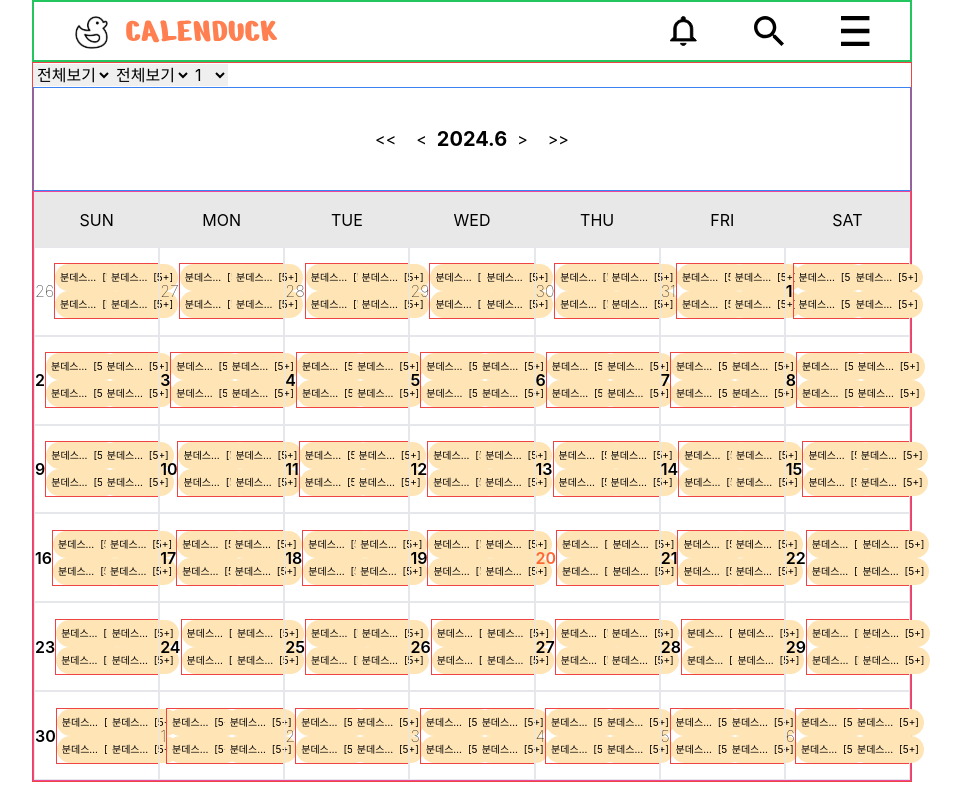
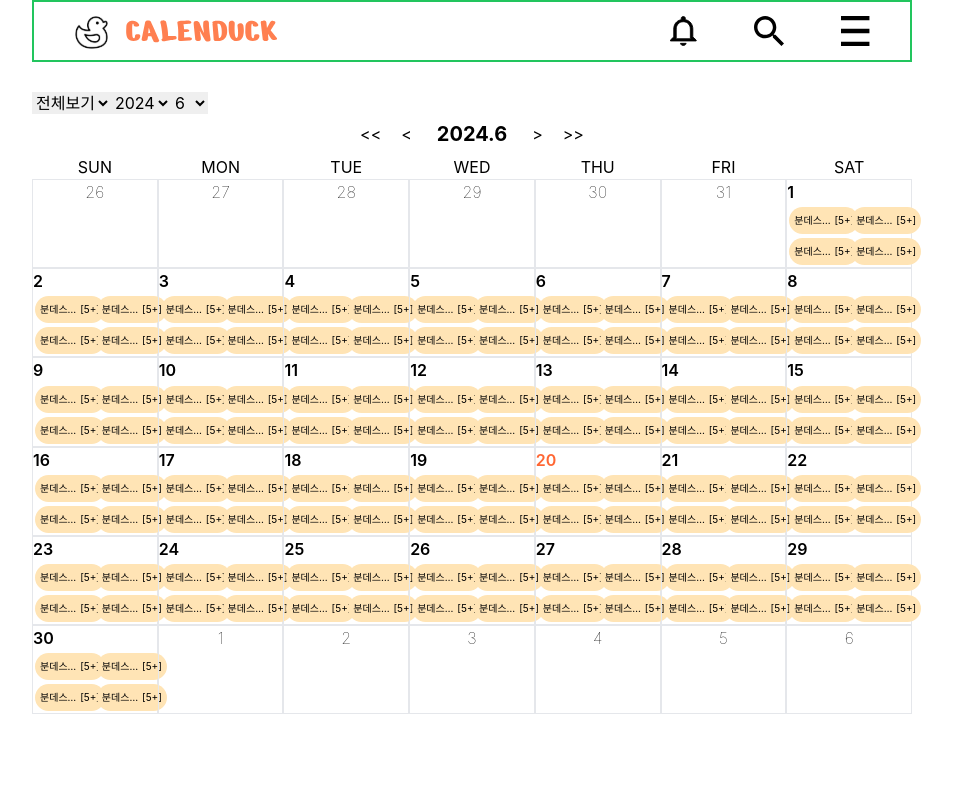
Before and after one commit to Stageus/CalenDuck-homepage, a React (Create React App) app: page /main in a window 1280 px wide. Shown: the whole page, without its empty margins (168-1129 px from the left). Built offline with nearby package versions, Linux system fonts and the light colour scheme.

Commit message:
feat: connect Calendar with dropdown year, month options

```diff
--- a/src/shared/components/DropDownItem.tsx
+++ b/src/shared/components/DropDownItem.tsx
@@ -2,13 +2,17 @@ import React from "react";
 
 interface DropDownItemProps {
   options: string[];
+  value: string;
+  onChange: (e: React.ChangeEvent<HTMLSelectElement>) => void;
 }
 
-const DropDownItem: React.FC<DropDownItemProps> = ({ options }) => {
+const DropDownItem: React.FC<DropDownItemProps> = ({ options, value, onChange }) => {
   return (
-    <select>
+    <select value={value} onChange={onChange} className="focus:outline-none">
       {options.map((option, index) => (
-        <option key={index}>{option}</option>
+        <option key={index} value={option}>
+          {option}
+        </option>
       ))}
     </select>
   );
--- a/src/widgets/calendar/AllDay.tsx
+++ b/src/widgets/calendar/AllDay.tsx
@@ -37,24 +37,26 @@ const AllDay = ({ day, nowDate, setNowDate, clickedDate, setClickedDate }: Props
     setClickedDate(day);
   };
 
-  const dayClassNames = ["border flex justify-center items-center hover:bg-subColor"].join(" ");
-
   const numClassNames = [
     articleProps.sameMonth ? "font-semibold" : "font-thin",
     articleProps.sameDay ? "text-alertColor" : "text-black",
   ].join(" ");
 
-  const tagClassNames = ["border border-red-500 flex grid grid-cols-2"].join(" ");
-
   return (
-    <div onClick={clickDate} className={dayClassNames}>
+    <div
+      onClick={clickDate}
+      className="border flex justify-center items-center hover:bg-subColor grid flex-wrap	content-between"
+    >
       <p className={numClassNames}>{day.getDate()}</p>
-      <div className={tagClassNames}>
-        <ScheduleNumTagItem />
-        <ScheduleNumTagItem />
-        <ScheduleNumTagItem />
-        <ScheduleNumTagItem />
-      </div>
+      {/* 해당 달의 스케줄만 보임 */}
+      {articleProps.sameMonth && (
+        <div className="flex grid grid-cols-2">
+          <ScheduleNumTagItem />
+          <ScheduleNumTagItem />
+          <ScheduleNumTagItem />
+          <ScheduleNumTagItem />
+        </div>
+      )}
     </div>
   );
 };
--- a/src/widgets/calendar/CalendarItem.tsx
+++ b/src/widgets/calendar/CalendarItem.tsx
@@ -14,23 +14,50 @@ const CalendarItem = () => {
     "에스파",
     "개인",
   ];
-  const yearOptions = ["전체보기", "미식축구", "아이브", "뮤지컬", "르세라핌", "에스파", "개인"];
+  const yearOptions = ["2020", "2021", "2022", "2023", "2024", "2025", "2026", "2027"];
   const monthOptions = ["1", "2", "3", "4", "5", "6", "7", "8", "9", "10", "11", "12"];
 
   const [nowDate, setNowDate] = useState<Date>(new Date());
   const [clickedDate, setClickedDate] = useState<Date>();
+  const [selectedCategory, setSelectedCategory] = useState<string>(categoryOptions[0]);
+  const [selectedYear, setSelectedYear] = useState<string>(String(nowDate.getFullYear()));
+  const [selectedMonth, setSelectedMonth] = useState<string>(String(nowDate.getMonth() + 1));
+
+  const handleCategoryChange = (e: React.ChangeEvent<HTMLSelectElement>) => {
+    setSelectedCategory(e.target.value);
+  };
+
+  const handleYearChange = (e: React.ChangeEvent<HTMLSelectElement>) => {
+    const year = e.target.value;
+    setSelectedYear(year);
+    const newDate = new Date(nowDate);
+    newDate.setFullYear(Number(year));
+    setNowDate(newDate);
+  };
+
+  const handleMonthChange = (e: React.ChangeEvent<HTMLSelectElement>) => {
+    const month = e.target.value;
+    setSelectedMonth(month);
+    const newDate = new Date(nowDate);
+    newDate.setMonth(Number(month) - 1);
+    setNowDate(newDate);
+  };
 
   return (
-    <section className="border border-red-500 w-[100%] h-[90vh] flex flex-col">
+    <section className="w-[100%] h-[90vh] flex flex-col">
       {/* 드롭다운 선택 부분 */}
-      <article>
-        <DropDownItem options={categoryOptions} />
-        <DropDownItem options={yearOptions} />
-        <DropDownItem options={monthOptions} />
+      <article className="w-[20%] flex justify-between items-center mt-[30px]">
+        <DropDownItem
+          options={categoryOptions}
+          value={selectedCategory}
+          onChange={handleCategoryChange}
+        />
+        <DropDownItem options={yearOptions} value={selectedYear} onChange={handleYearChange} />
+        <DropDownItem options={monthOptions} value={selectedMonth} onChange={handleMonthChange} />
       </article>
 
       {/* 달력 부분 */}
-      <article className="w-[100%] h-[100%]">
+      <article className="w-[100%] h-[90%]">
         <ControlDate nowDate={nowDate} setNowDate={setNowDate} />
         <DateBox
           nowDate={nowDate}
--- a/src/widgets/calendar/ControlDate.tsx
+++ b/src/widgets/calendar/ControlDate.tsx
@@ -18,12 +18,14 @@ const ControlDate = ({ nowDate, setNowDate }: Props) => {
   };
 
   return (
-    <article className="border border-blue-500 w-[100%] h-[15%] flex justify-center items-center">
+    <article className="w-[100%] h-[40px] flex justify-center items-center">
       <div>
         <button onClick={() => changeYear(-1)} className="m-[10px]">{`<<`}</button>
         <button onClick={() => changeMonth(-1)} className="m-[10px]">{`<`}</button>
       </div>
-      <h2 className="font-bold text-xl">{`${nowDate.getFullYear()}.${nowDate.getMonth() + 1}`}</h2>
+      <h2 className="font-bold text-xl mx-[15px]">{`${nowDate.getFullYear()}.${
+        nowDate.getMonth() + 1
+      }`}</h2>
       <div>
         <button onClick={() => changeMonth(1)} className="m-[10px]">{`>`}</button>
         <button onClick={() => changeYear(1)} className="m-[10px]">{`>>`}</button>
--- a/src/widgets/calendar/DateBox.tsx
+++ b/src/widgets/calendar/DateBox.tsx
@@ -41,7 +41,7 @@ const DateBox = ({ nowDate, setNowDate, clickedDate, setClickedDate }: Props) =>
   const weeks = ["SUN", "MON", "TUE", "WED", "THU", "FRI", "SAT"];
 
   return (
-    <article className="border border-pink-500 w-[100%] h-[85%] flex grid grid-cols-7 ">
+    <article className="w-[100%] h-[70vh] flex grid grid-cols-7 ">
       {weeks.map((week: string) => {
         return <WeekBox weekName={week} />;
       })}
--- a/src/widgets/calendar/ScheduleNumTagItem.tsx
+++ b/src/widgets/calendar/ScheduleNumTagItem.tsx
@@ -7,7 +7,7 @@ const ScheduleNumTagItem = () => {
   };
 
   return (
-    <div className="w-[72px] h-[27px] bg-tagColor px-[5px] flex justify-between items-center rounded-[20px]">
+    <div className="w-[70px] h-[27px] bg-tagColor m-[2px] px-[5px] flex justify-between items-center rounded-[20px]">
       <button title={dummyData.subject} className="w-[45px] mr-[1px] text-[10px] truncate ... ">
         {dummyData.subject}
       </button>
--- a/src/widgets/calendar/WeekBox.tsx
+++ b/src/widgets/calendar/WeekBox.tsx
@@ -6,7 +6,7 @@ interface Props {
 
 const WeekBox = ({ weekName }: Props) => {
   return (
-    <article className="bg-lightgrayColor w-[100%] flex justify-center items-center">
+    <article className="w-[100%] flex justify-center items-center">
       <p>{weekName}</p>
     </article>
   );
--- a/src/widgets/scheduleModal/ScheduleModal.tsx
+++ b/src/widgets/scheduleModal/ScheduleModal.tsx
@@ -84,7 +84,11 @@ const ScheduleModal: React.FC = () => {
         {/* 최상단 */}
         <article className="w-[655px] h-[15%] px-[20px] flex justify-start items-center">
           <div className="mr-[20px]">
-            <DropDownItem options={categoryOptions} />
+            <DropDownItem
+              options={categoryOptions}
+              value={categoryOptions[0]}
+              onChange={() => {}}
+            />
           </div>
           <div className="font-bold	text-xl">2024/06/18</div>
         </article>
```
